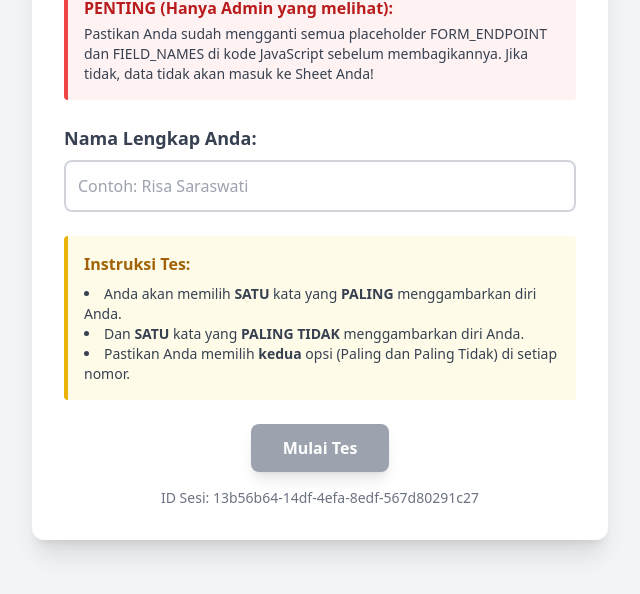
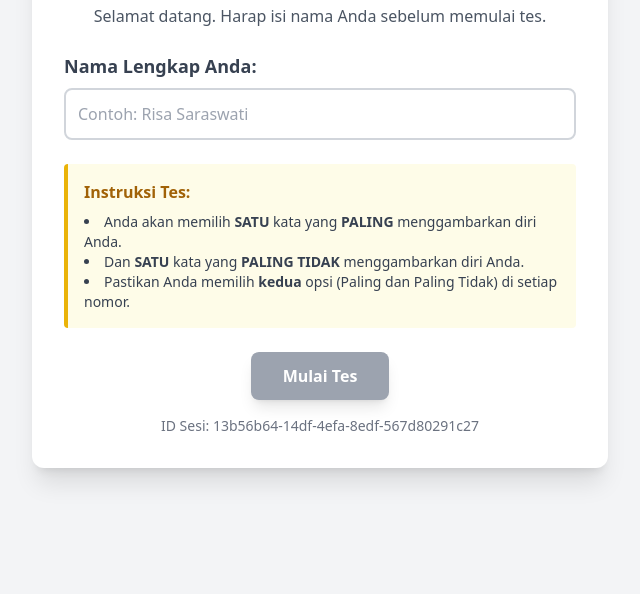
Before and after one commit to GalangParagon10/Psikotes, a plain HTML site: page Index.html in a window 1280 px wide. Shown: the part 206-800 px from the top of the page, without its empty margins (0-640 px from the left). Drawn offline with nearby package versions, Linux system fonts and the light colour scheme.

Commit message:
Update Index.html

```diff
--- a/Index.html
+++ b/Index.html
@@ -204,11 +204,7 @@
                     <h1 class="text-3xl font-extrabold text-blue-700 mb-4">Tes Profil DISC</h1>
                     <p class="text-gray-600 mb-6">Selamat datang. Harap isi nama Anda sebelum memulai tes.</p>
 
-                    <!-- Peringatan untuk memastikan form sudah dikonfigurasi dengan benar -->
-                    <div class="text-left mb-6 p-4 border-l-4 border-red-500 bg-red-50 rounded">
-                        <p class="font-semibold text-red-700">PENTING (Hanya Admin yang melihat):</p>
-                        <p class="text-sm text-gray-700 mt-1">Pastikan Anda sudah mengganti semua placeholder FORM_ENDPOINT dan FIELD_NAMES di kode JavaScript sebelum membagikannya. Jika tidak, data tidak akan masuk ke Sheet Anda!</p>
-                    </div>
+                    <!-- PENTING: BLOK PERINGATAN ADMIN DIHILANGKAN DI SINI -->
 
                     <!-- INPUT NAMA KANDIDAT -->
                     <div class="text-left mb-6">
```
